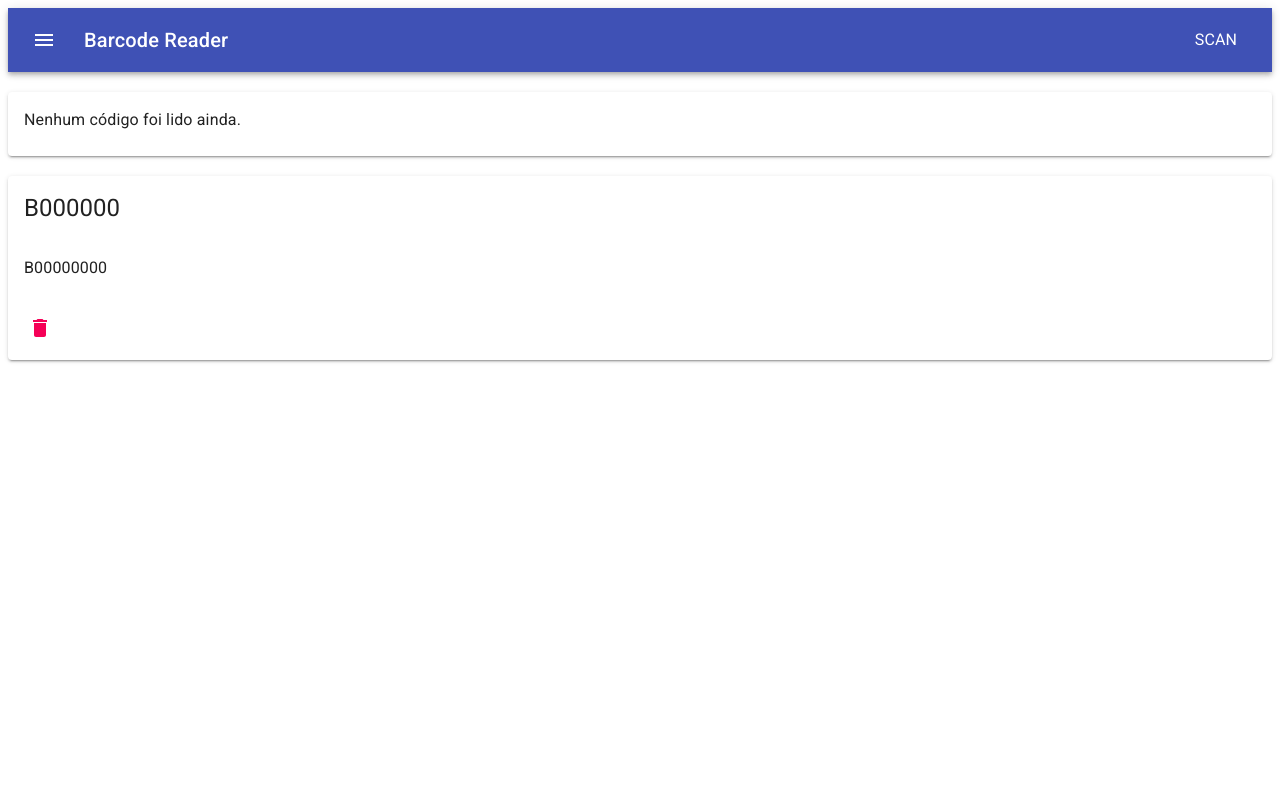
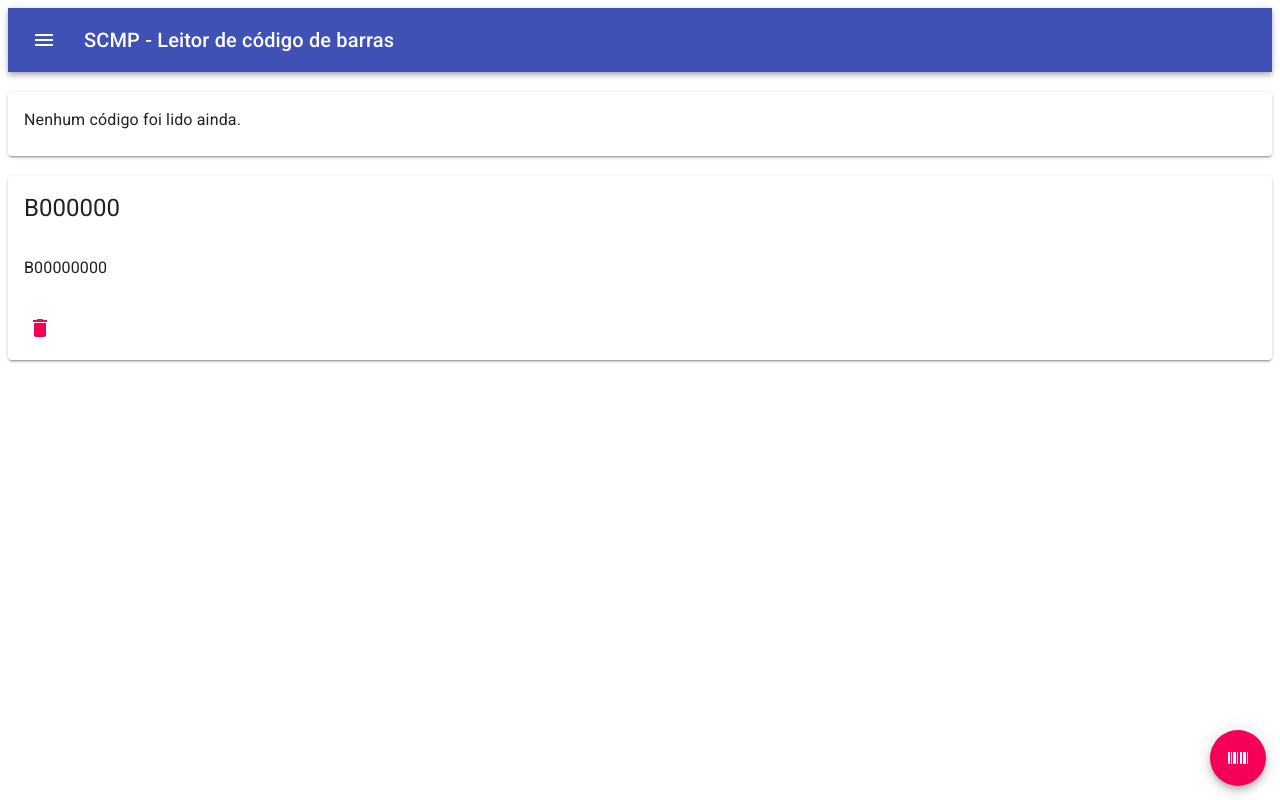
Before and after one commit to tst-labs/barcode-reader, a React (Create React App) app: page / in a window 1280 px wide. Built offline with nearby package versions, Linux system fonts and the light colour scheme.

Commit message:
Adding scan button

```diff
--- a/src/components/App.tsx
+++ b/src/components/App.tsx
@@ -1,15 +1,8 @@
+import { createStyles, makeStyles, Theme } from "@material-ui/core/styles";
 import React from "react";
-import { makeStyles, Theme, createStyles } from "@material-ui/core/styles";
-import DeleteIcon from "@material-ui/icons/Delete";
 import BarCodeAppBar from "./BarCodeAppBar";
-import {
-  Card,
-  CardContent,
-  Typography,
-  CardHeader,
-  CardActions,
-  IconButton,
-} from "@material-ui/core";
+import BarcodeCardList from "./BarcodeCardList";
+import BarcodeStartScanButton from "./BarcodeStartScanButton";
 
 const useStyles = makeStyles((theme: Theme) =>
   createStyles({
@@ -19,29 +12,19 @@ const useStyles = makeStyles((theme: Theme) =>
   })
 );
 
-function App() {
+export const openScanner = () => {
+  console.log("Teste");
+};
+
+const App = () => {
   const classes = useStyles();
   return (
     <div className={classes.root}>
       <BarCodeAppBar />
-      <Card elevation={2} style={{ marginTop: "20px" }}>
-        <CardContent>
-          <Typography variant="body1">Nenhum código foi lido ainda.</Typography>
-        </CardContent>
-      </Card>
-      <Card elevation={2} style={{ marginTop: "20px" }}>
-        <CardHeader title="B000000" />
-        <CardContent>
-          <Typography variant="body1">B00000000</Typography>
-        </CardContent>
-        <CardActions>
-          <IconButton color="secondary" aria-label="Deletar">
-            <DeleteIcon />
-          </IconButton>
-        </CardActions>
-      </Card>
+      <BarcodeCardList />
+      <BarcodeStartScanButton openScanner={openScanner} />
     </div>
   );
-}
+};
 
 export default App;
--- a/src/components/BarCodeAppBar.tsx
+++ b/src/components/BarCodeAppBar.tsx
@@ -1,15 +1,14 @@
-import React from "react";
-import AppBar from "@material-ui/core/AppBar";
 import {
-  Button,
-  Typography,
-  Toolbar,
+  createStyles,
   IconButton,
   makeStyles,
-  createStyles,
   Theme,
+  Toolbar,
+  Typography,
 } from "@material-ui/core";
+import AppBar from "@material-ui/core/AppBar";
 import MenuIcon from "@material-ui/icons/Menu";
+import React from "react";
 
 const useStyles = makeStyles((theme: Theme) =>
   createStyles({
@@ -39,11 +38,8 @@ export default function BarCodeAppBar() {
           <MenuIcon />
         </IconButton>
         <Typography variant="h6" className={classes.title}>
-          Barcode Reader
+          SCMP - Leitor de código de barras
         </Typography>
-        <Button color="inherit">
-          <Typography variant="body1">Scan</Typography>
-        </Button>
       </Toolbar>
     </AppBar>
   );
--- /dev/null
+++ b/src/components/BarcodeCardList.tsx
@@ -0,0 +1,33 @@
+import React from "react";
+import {
+  Card,
+  CardContent,
+  Typography,
+  CardHeader,
+  CardActions,
+  IconButton,
+} from "@material-ui/core";
+import DeleteIcon from "@material-ui/icons/Delete";
+
+export default function BarcodeCardList() {
+  return (
+    <React.Fragment>
+      <Card elevation={2} style={{ marginTop: "20px" }}>
+        <CardContent>
+          <Typography variant="body1">Nenhum código foi lido ainda.</Typography>
+        </CardContent>
+      </Card>
+      <Card elevation={2} style={{ marginTop: "20px" }}>
+        <CardHeader title="B000000" />
+        <CardContent>
+          <Typography variant="body1">B00000000</Typography>
+        </CardContent>
+        <CardActions>
+          <IconButton color="secondary" aria-label="Deletar">
+            <DeleteIcon />
+          </IconButton>
+        </CardActions>
+      </Card>
+    </React.Fragment>
+  );
+}
--- /dev/null
+++ b/src/components/BarcodeStartScanButton.tsx
@@ -0,0 +1,26 @@
+import React from "react";
+import Fab from "@material-ui/core/Fab";
+import { ReactComponent as BarcodeIcon } from "./barcode.svg";
+
+interface IBCProps {
+  openScanner: (event: React.MouseEvent<HTMLElement, MouseEvent>) => void;
+}
+
+const BarcodeStartScanButton = (props: IBCProps) => {
+  return (
+    <Fab
+      color="secondary"
+      onClick={props.openScanner}
+      style={{
+        position: "fixed",
+        right: 0,
+        bottom: 0,
+        margin: "0 1em 1em 1em",
+      }}
+    >
+      <BarcodeIcon />
+    </Fab>
+  );
+};
+
+export default BarcodeStartScanButton;
```
Also changed, not shown: src/components/barcode.svg (added).
